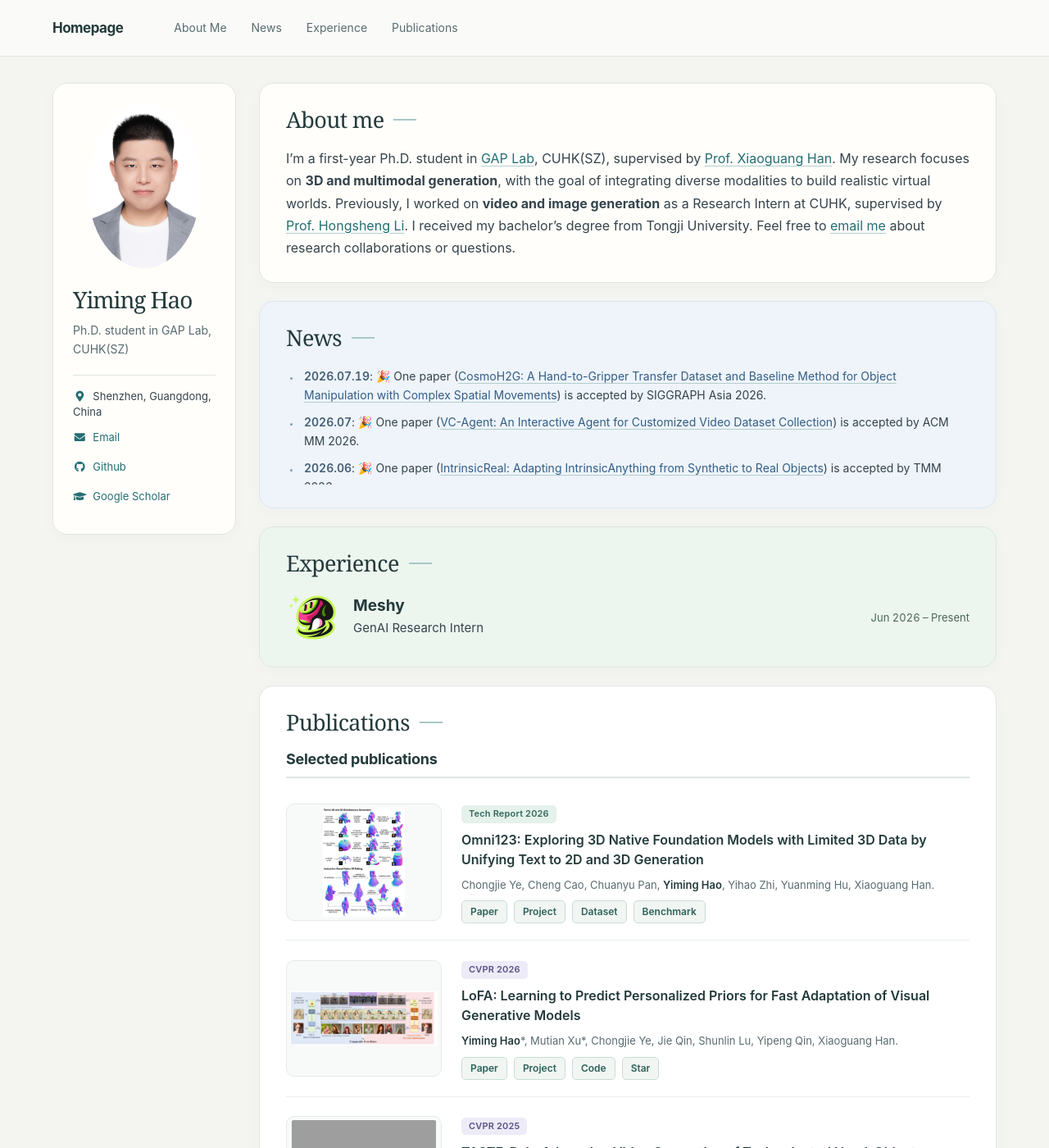
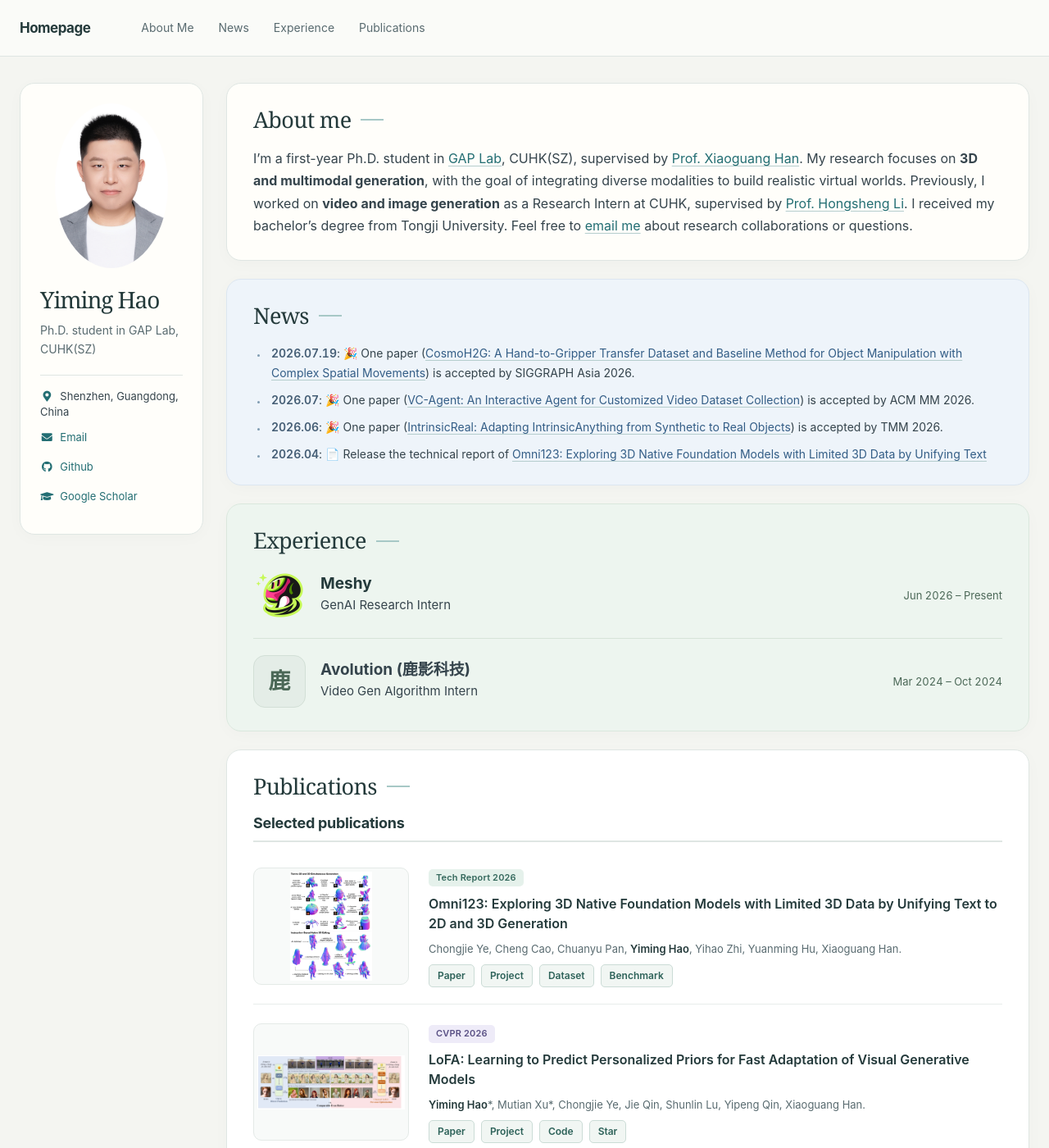
Before and after one commit to Jaeger416/Jaeger416.github.io, a Jekyll site: the page built from _pages/about.md, in a window 1280 px wide and 1400 px high. Shown: the whole window at 82% size. Built offline with Jekyll 4.4.1, drawn with Linux system fonts in a browser that asks for light colours; grey boxes are pictures that could not be loaded.

Commit message:
Add Avolution internship and widen homepage layout

```diff
--- a/_pages/includes/experience.md
+++ b/_pages/includes/experience.md
@@ -11,4 +11,13 @@
   </div>
   <p class="experience-dates"><time datetime="2026-06">Jun 2026</time> – Present</p>
 </div>
+
+<div class="experience-entry">
+  <span class="experience-logo experience-monogram" aria-hidden="true">鹿</span>
+  <div class="experience-details">
+    <h3 class="experience-company">Avolution <span class="experience-company-local">(鹿影科技)</span></h3>
+    <p class="experience-role">Video Gen Algorithm Intern</p>
+  </div>
+  <p class="experience-dates"><time datetime="2024-03">Mar 2024</time> – <time datetime="2024-10">Oct 2024</time></p>
+</div>
 </section>
--- a/_sass/_homepage.scss
+++ b/_sass/_homepage.scss
@@ -27,7 +27,7 @@
     backdrop-filter: blur(12px);
   }
   .masthead__inner-wrap {
-    max-width: 1200px;
+    max-width: 1440px;
     padding: 12px 24px;
     font-family: inherit;
   }
@@ -41,7 +41,7 @@
   .masthead__menu-item--lg a { color: var(--home-ink); font-size: 17px; letter-spacing: -0.03em; }
 
   #main {
-    max-width: 1200px;
+    max-width: 1440px;
     margin: 32px auto 64px;
     padding: 0 24px;
     animation: none;
@@ -137,7 +137,23 @@
     gap: 18px;
     margin: 0;
   }
+  .experience-entry + .experience-entry {
+    margin-top: 20px;
+    padding-top: 20px;
+    border-top: 1px solid #d6e4d9;
+  }
   .experience-logo { width: 64px; height: 64px; object-fit: contain; }
+  .experience-monogram {
+    display: flex;
+    align-items: center;
+    justify-content: center;
+    border: 1px solid #d2dfd6;
+    border-radius: 14px;
+    background: #e4ede7;
+    color: #4b6857;
+    font-size: 27px;
+    font-weight: 600;
+  }
   .page__content .experience-company {
     margin: 0 0 2px;
     font-family: inherit;
@@ -146,6 +162,7 @@
     a:hover { text-decoration: underline; }
   }
   .page__content .experience-role { margin: 0; font-size: 15px; }
+  .experience-company-local { white-space: nowrap; }
   .page__content .experience-dates {
     margin: 0;
     color: #4b6857;
```
